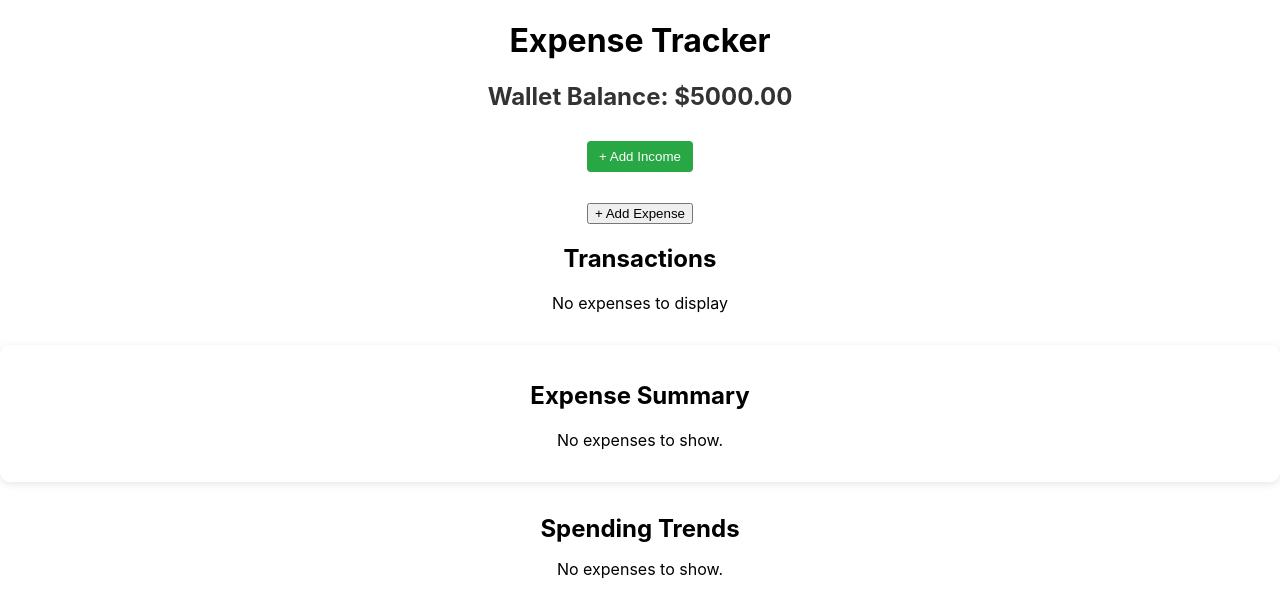
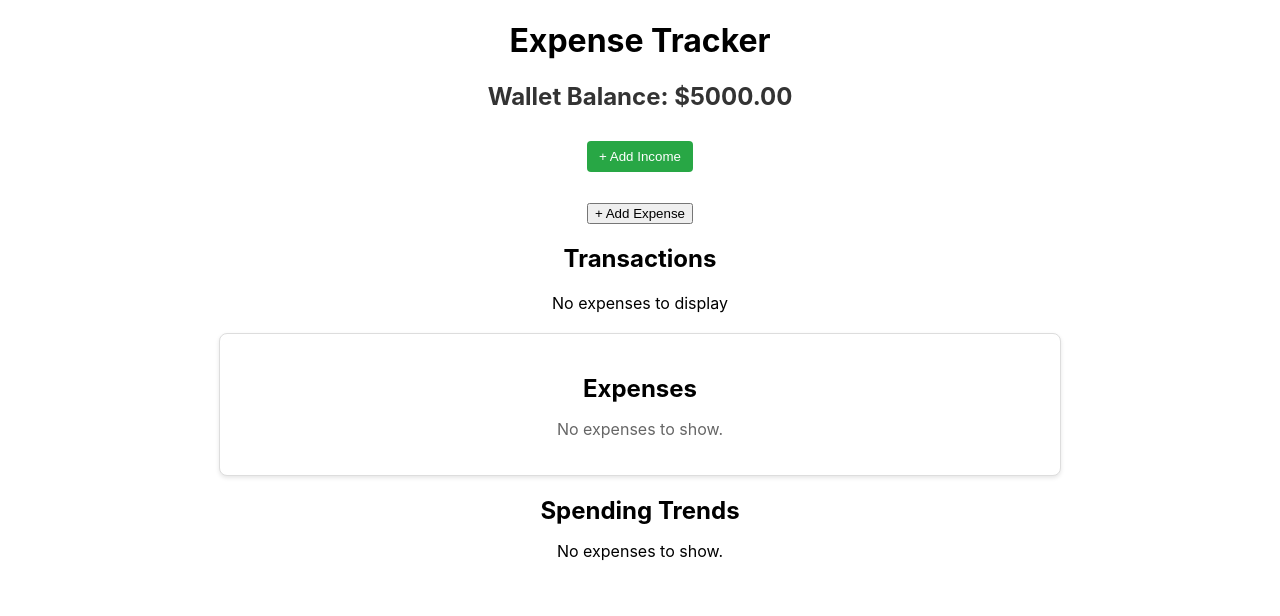
Before and after one commit to srishruthib/xpense-tracker, a React (Create React App) app: page / in a window 1280 px wide. Shown: the top 616 px of the page. Built offline with nearby package versions, Linux system fonts and the light colour scheme.

Commit message:
changed css fie

```diff
--- a/src/Components/SummaryChart.css
+++ b/src/Components/SummaryChart.css
@@ -1,8 +1,33 @@
 /* src/Components/SummaryChart.css */
 .summary-chart {
-    margin: 2rem 0;
-    padding: 1rem;
-    background: #ffffff;
-    border-radius: 10px;
-    box-shadow: 0 2px 8px rgba(0, 0, 0, 0.1);
+    width: 100%;
+    max-width: 800px;
+    margin: 20px auto;
+    padding: 20px;
+    background: #fff;
+    border: 1px solid #ddd;
+    border-radius: 8px;
+    box-shadow: 0 2px 4px rgba(0, 0, 0, 0.1);
+    text-align: center;
 }
+
+.summary-chart h2 {
+    font-size: 1.5rem;
+    margin-bottom: 15px;
+}
+
+.summary-chart p {
+    font-size: 1rem;
+    color: #666;
+}
+
+@media (max-width: 768px) {
+    .summary-chart {
+        padding: 10px;
+        margin: 10px;
+    }
+
+    .summary-chart h2 {
+        font-size: 1.25rem;
+    }
+}
--- a/src/Components/SummaryChart.js
+++ b/src/Components/SummaryChart.js
@@ -28,7 +28,7 @@ const SummaryChart = ({ expenses }) => {
 
     return (
         <div className="summary-chart">
-            <h2>Expense Summary</h2>
+            <h2>Expenses</h2>
             {filteredData.length ? (
                 <ResponsiveContainer width="100%" height={300}>
                     <PieChart>
```
